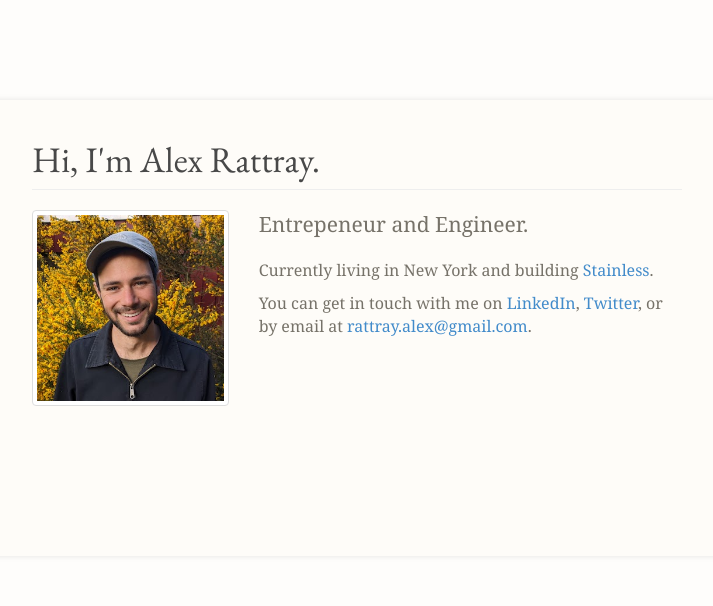
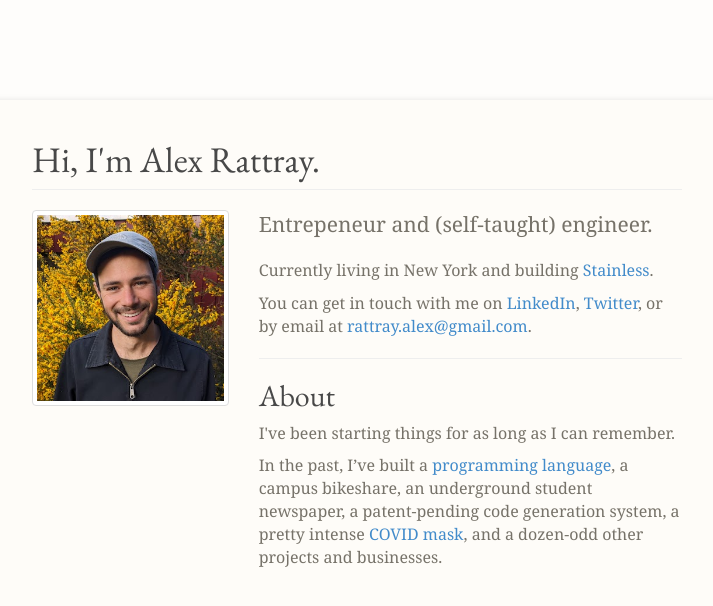
Before and after one commit to rattrayalex/rattrayalex.github.io, a Jekyll site: the page built from index.md, in a window 1280 px wide. Shown: the top 606 px of the page, without its empty margins (283-996 px from the left). Built offline with Jekyll 4.4.1, drawn with Linux system fonts in a browser that asks for light colours.

Commit message:
Try adding small about

```diff
--- a/_layouts/default.html
+++ b/_layouts/default.html
@@ -24,6 +24,9 @@ title: 'Alex Rattray'
     }
     p, span, li, ol, ul, a {
       font-family: Georgia, 'Times New Roman', Serif;
+    }
+    p {
+      font-size: 16px;
     }
     .page {
       margin: auto;
--- a/index.md
+++ b/index.md
@@ -24,13 +24,13 @@ permalink: /
 
   <div class="col-sm-8">
     <p class="lead">
-      Entrepeneur and Engineer.
+      Entrepeneur and (self-taught) engineer.
     </p>
-    <p style="font-size:16px;">
+    <p>
       Currently living in New York and building
       <a href="https://stainlessapi.com">Stainless</a>.
     </p>
-    <p style="font-size:16px;">
+    <p>
       You can get in touch with me on
       <a href="http://linkedin.com/in/alexrattray">LinkedIn</a>,
       <a href="http://twitter.com/RattrayAlex">Twitter</a>,
@@ -38,6 +38,17 @@ permalink: /
       <!-- <a href="http://instagram.com/rattrayalex">Instagram</a>, -->
       or by email at
       <a href="mailto:rattray.alex+.com@gmail.com">rattray.alex@gmail.com</a>.
+    </p>
+    <hr>
+    <h2>About</h2>
+    <p>
+      I've been starting things for as long as I can remember.
+    </p>
+    <p>
+      In the past, I’ve built a <a href="http://lightscript.org" target="_blank">programming language</a>,
+      a campus bikeshare, an underground student newspaper, a patent-pending code generation system,
+      a pretty intense <a href="https://narwallmask.com">COVID mask</a>,
+      and a dozen-odd other projects and businesses.
     </p>
   </div>
 
```
